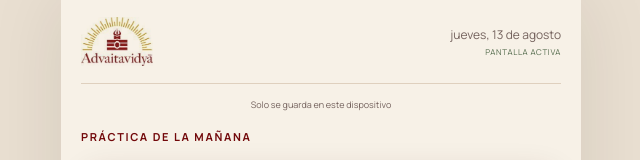
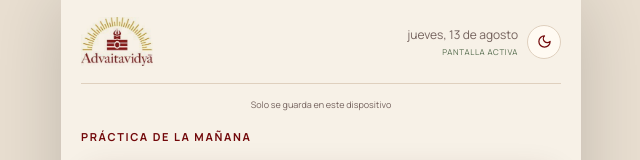
Before and after one commit to CharlesCrowley/svadhyaya, a React (Vite) app: page / in a window 1280 px wide. Shown: the top 160 px of the page, without its empty margins (319-959 px from the left). Built offline with nearby package versions, Linux system fonts and the light colour scheme.

Commit message:
feat: add persistent dark mode

```diff
--- a/src/App.tsx
+++ b/src/App.tsx
@@ -16,10 +16,12 @@ import {
   Circle,
   History,
   ListMusic,
+  Moon,
   MoreHorizontal,
   Pause,
   Play,
   Sparkles,
+  Sun,
   TimerReset
 } from "lucide-react";
 import { chantTracks } from "./data/tracks";
@@ -41,6 +43,7 @@ import {
   type TimerState
 } from "./lib/storage";
 import { contributionCalendar, displayDate, formatClock, madridDate, recentDates } from "./lib/time";
+import { applyTheme, readTheme, type Theme } from "./lib/theme";
 import {
   CONSENT_VERSION,
   acceptPrivacyConsent,
@@ -80,12 +83,19 @@ export function App() {
   const [notice, setNotice] = useState("");
   const [playbackProblem, setPlaybackProblem] = useState(false);
   const [screenAwake, setScreenAwake] = useState(false);
+  const [theme, setTheme] = useState<Theme>(readTheme);
   const completionHandled = useRef(false);
   const wakeLockRef = useRef<WakeLockSentinel | null>(null);
 
   const activeTrack = chantTracks[trackIndex];
   const today = madridDate();
   const todayRecord = practiceDays.find((day) => day.date === today);
+
+  const toggleTheme = () => {
+    const nextTheme = theme === "light" ? "dark" : "light";
+    applyTheme(nextTheme);
+    setTheme(nextTheme);
+  };
 
   useEffect(() => {
     if (!telegramInitData) return;
@@ -433,9 +443,19 @@ export function App() {
     <div className="app-shell">
       <header className="app-header">
         <img className="brand-logo" src={advaitaVidyaLogo} alt="Advaita Vidya" />
-        <div className="header-status">
-          <p className="header-date">{displayDate()}</p>
-          {screenAwake && <small>{copy.screenAwake}</small>}
+        <div className="header-actions">
+          <div className="header-status">
+            <p className="header-date">{displayDate()}</p>
+            {screenAwake && <small>{copy.screenAwake}</small>}
+          </div>
+          <button
+            className="theme-toggle"
+            type="button"
+            aria-label={theme === "light" ? copy.useDarkMode : copy.useLightMode}
+            onClick={toggleTheme}
+          >
+            {theme === "light" ? <Moon /> : <Sun />}
+          </button>
         </div>
       </header>
 
--- a/src/data/copy.ts
+++ b/src/data/copy.ts
@@ -37,6 +37,8 @@ export const copy = {
   play: "Reproducir",
   retryPlayback: "La conexión se interrumpió · Reanudar",
   screenAwake: "Pantalla activa",
+  useDarkMode: "Usar modo oscuro",
+  useLightMode: "Usar modo claro",
   completeBoth: "Completa ambas para registrar el día",
   svadhyaya: "Svadhyaya",
   studyAndRecitation: "Estudio y recitación",
--- /dev/null
+++ b/src/lib/theme.ts
@@ -0,0 +1,32 @@
+export type Theme = "light" | "dark";
+
+const THEME_KEY = "svadhyaya.theme.v1";
+
+export function readTheme(): Theme {
+  try {
+    const stored = localStorage.getItem(THEME_KEY);
+    if (stored === "light" || stored === "dark") return stored;
+  } catch {
+    // Storage can be unavailable in restricted webviews; use the system preference.
+  }
+  return window.matchMedia("(prefers-color-scheme: dark)").matches ? "dark" : "light";
+}
+
+export function applyTheme(theme: Theme): void {
+  document.documentElement.dataset.theme = theme;
+  document.querySelector('meta[name="theme-color"]')?.setAttribute(
+    "content",
+    theme === "dark" ? "#171110" : "#f7f1e7"
+  );
+  try {
+    localStorage.setItem(THEME_KEY, theme);
+  } catch {
+    // The visual theme still applies for the current session.
+  }
+}
+
+export function initialiseTheme(): Theme {
+  const theme = readTheme();
+  applyTheme(theme);
+  return theme;
+}
--- a/src/main.tsx
+++ b/src/main.tsx
@@ -2,6 +2,9 @@ import { StrictMode } from "react";
 import { createRoot } from "react-dom/client";
 import { App } from "./App";
 import "./styles.css";
+import { initialiseTheme } from "./lib/theme";
+
+initialiseTheme();
 
 createRoot(document.getElementById("root")!).render(
   <StrictMode>
--- a/src/styles.css
+++ b/src/styles.css
@@ -2,8 +2,8 @@
 
 :root {
   font-family: "Manrope", system-ui, sans-serif;
-  color: #281a18;
-  background: #f7f1e7;
+  color: var(--ink);
+  background: var(--canvas);
   font-synthesis: none;
   --canvas: #f7f1e7;
   --surface: #fffaf2;
@@ -11,17 +11,43 @@
   --ink: #281a18;
   --muted: #74625d;
   --maroon: #72080a;
+  --accent: #72080a;
   --maroon-pressed: #570507;
   --saffron: #ed8b02;
+  --on-saffron: #281a18;
   --saffron-soft: #f7d49f;
   --earth: #94553d;
   --divider: #dfd0be;
   --success: #536b4c;
+  --nav-background: rgba(247,241,231,.94);
+  --desktop-background: #e9dfd1;
+  --heatmap-mid: #c79f5c;
+  color-scheme: light;
+}
+
+:root[data-theme="dark"] {
+  --canvas: #171110;
+  --surface: #211917;
+  --surface-strong: #302522;
+  --ink: #f3e9dd;
+  --muted: #b7a49b;
+  --maroon: #781719;
+  --accent: #dc7468;
+  --maroon-pressed: #601012;
+  --saffron: #f1a128;
+  --saffron-soft: #49351f;
+  --earth: #d18b6d;
+  --divider: #453430;
+  --success: #8ba681;
+  --nav-background: rgba(23,17,16,.94);
+  --desktop-background: #100c0b;
+  --heatmap-mid: #9b7440;
+  color-scheme: dark;
 }
 
 * { box-sizing: border-box; }
 html { background: var(--canvas); }
-body { margin: 0; min-width: 320px; min-height: 100vh; background: var(--canvas); }
+body { margin: 0; min-width: 320px; min-height: 100vh; background: var(--canvas); color: var(--ink); }
 button, input { font: inherit; }
 button { -webkit-tap-highlight-color: transparent; }
 
@@ -31,14 +57,19 @@ button { -webkit-tap-highlight-color: transparent; }
 .header-date { color: var(--muted); font-size: 12px; text-align: right; }
 .header-status { display: grid; justify-items: end; gap: 3px; }
 .header-status small { color: var(--success); font-size: 8px; text-transform: uppercase; letter-spacing: .08em; }
-.eyebrow { margin: 0 0 5px; color: var(--maroon); font-size: 11px; font-weight: 700; letter-spacing: .15em; text-transform: uppercase; }
+.header-actions { display: flex; align-items: center; gap: 9px; }
+.theme-toggle { width: 34px; height: 34px; padding: 0; border: 1px solid var(--divider); border-radius: 50%; background: var(--surface); color: var(--accent); display: grid; place-items: center; }
+.theme-toggle svg { width: 15px; height: 15px; }
+.theme-toggle:active { transform: scale(.92); }
+.eyebrow { margin: 0 0 5px; color: var(--accent); font-size: 11px; font-weight: 700; letter-spacing: .15em; text-transform: uppercase; }
 .brand-logo { display: block; width: 72px; height: 50px; object-fit: contain; mix-blend-mode: multiply; }
+:root[data-theme="dark"] .brand-logo { mix-blend-mode: screen; filter: invert(1) hue-rotate(180deg) saturate(.8); opacity: .9; }
 
 main { padding-top: 28px; }
 .sync-notice { display: block; width: 100%; margin: -14px 0 18px; padding: 0; border: 0; background: transparent; color: var(--muted); font-size: 9px; text-align: center; }
 .sync-notice.is-ready { color: var(--success); }
-.sync-notice.is-error { color: var(--maroon); }
-.sync-notice.consent-link { color: var(--maroon); text-decoration: underline; text-underline-offset: 3px; }
+.sync-notice.is-error { color: var(--accent); }
+.sync-notice.consent-link { color: var(--accent); text-decoration: underline; text-underline-offset: 3px; }
 .consent-card { margin: 0 0 28px; padding: 22px; border: 1px solid var(--divider); border-radius: 20px; background: var(--surface); box-shadow: 0 8px 28px rgba(65,27,20,.08); }
 .consent-card h2 { margin-bottom: 12px; }
 .consent-card p:not(.eyebrow) { color: var(--muted); font-size: 12px; line-height: 1.55; }
@@ -63,19 +94,19 @@ h2 { font-size: 25px; line-height: 1.12; }
 .player-retry { display: block; margin: 12px auto -4px; padding: 7px 11px; border: 1px solid rgba(255,255,255,.24); border-radius: 12px; background: transparent; color: #fffaf2; font-size: 10px; }
 .player-controls { display: flex; justify-content: center; align-items: center; gap: 22px; margin-top: 20px; }
 .player-controls button { width: 42px; height: 42px; border: 0; border-radius: 50%; background: transparent; color: #f4d9d5; display: grid; place-items: center; }
-.player-controls .play-button { width: 62px; height: 62px; background: var(--saffron); color: var(--ink); transition: transform 120ms ease, background 120ms ease; }
+.player-controls .play-button { width: 62px; height: 62px; background: var(--saffron); color: var(--on-saffron); transition: transform 120ms ease, background 120ms ease; }
 .player-controls .play-button:active { transform: scale(.94); background: #ffa91f; }
 .play-button svg { margin-left: 2px; }
 .player-options { position: relative; margin: -7px -7px -7px 0; }
 .options-toggle { height: 30px; padding: 0; border: 0; border-radius: 15px; background: transparent; color: #eecac5; display: flex; align-items: center; justify-content: flex-end; gap: 2px; }
 .options-toggle svg { width: 20px; height: 20px; }
 .rate-indicator { color: #d9aaa5; font-size: 8px; font-weight: 600; letter-spacing: 0; text-transform: none; opacity: .72; }
-.options-menu { position: absolute; right: 0; top: 34px; z-index: 4; width: 108px; padding: 5px; border: 1px solid rgba(255,255,255,.12); border-radius: 12px; background: #fffaf2; box-shadow: 0 10px 28px rgba(40,26,24,.28); }
+.options-menu { position: absolute; right: 0; top: 34px; z-index: 4; width: 108px; padding: 5px; border: 1px solid var(--divider); border-radius: 12px; background: var(--surface); box-shadow: 0 10px 28px rgba(0,0,0,.28); }
 .options-menu button { width: 100%; height: 34px; padding: 0 9px; border: 0; border-radius: 8px; background: transparent; color: var(--ink); display: flex; align-items: center; justify-content: space-between; font-size: 11px; }
-.options-menu button.active { color: var(--maroon); background: var(--saffron-soft); font-weight: 700; }
+.options-menu button.active { color: var(--accent); background: var(--saffron-soft); font-weight: 700; }
 
 .complete-practice { width: 100%; min-height: 54px; border: 0; border-bottom: 1px solid var(--divider); background: transparent; color: var(--ink); display: grid; grid-template-columns: 28px 1fr auto; align-items: center; text-align: left; padding: 0 4px; font-size: 13px; font-weight: 700; }
-.complete-practice svg { color: var(--maroon); }
+.complete-practice svg { color: var(--accent); }
 .complete-practice span { color: var(--muted); font-size: 11px; font-weight: 500; }
 
 .practice-checks { margin-top: 34px; }
@@ -89,7 +120,7 @@ h2 { font-size: 25px; line-height: 1.12; }
 .check-row small { color: var(--muted); font-size: 11px; }
 .check-circle { width: 27px; height: 27px; display: grid; place-items: center; color: var(--muted); border-radius: 50%; }
 .check-circle.complete { background: var(--success); color: white; }
-.check-status { color: var(--maroon); font-size: 10px; font-weight: 700; text-transform: uppercase; letter-spacing: .06em; }
+.check-status { color: var(--accent); font-size: 10px; font-weight: 700; text-transform: uppercase; letter-spacing: .06em; }
 
 .track-list { border-top: 1px solid var(--divider); }
 .track-row { width: 100%; min-height: 78px; border: 0; border-bottom: 1px solid var(--divider); background: transparent; color: var(--ink); display: grid; grid-template-columns: 34px 1fr auto; align-items: center; text-align: left; padding: 0; }
@@ -97,7 +128,7 @@ h2 { font-size: 25px; line-height: 1.12; }
 .track-copy { display: grid; gap: 5px; padding-right: 10px; }
 .track-copy strong { font-family: "Newsreader", Georgia, serif; font-size: 18px; font-weight: 500; }
 .track-copy small, .track-duration { color: var(--muted); font-size: 10px; }
-.track-row.is-active .track-number, .track-row.is-active .track-copy strong { color: var(--maroon); }
+.track-row.is-active .track-number, .track-row.is-active .track-copy strong { color: var(--accent); }
 .track-row.is-active { background: linear-gradient(90deg, rgba(237,139,2,.10), transparent 75%); }
 
 .timer-section { margin-top: 44px; padding: 24px 0 12px; border-top: 1px solid var(--divider); }
@@ -112,7 +143,7 @@ h2 { font-size: 25px; line-height: 1.12; }
 .timer-ring { --progress: 1; width: 210px; height: 210px; border-radius: 50%; display: grid; place-content: center; text-align: center; background: radial-gradient(circle, var(--canvas) 66%, transparent 67%), conic-gradient(var(--saffron) calc(var(--progress) * 1turn), var(--surface-strong) 0); }
 .timer-ring span { font-family: "Newsreader", Georgia, serif; font-size: 48px; }
 .timer-ring small { color: var(--muted); text-transform: uppercase; letter-spacing: .14em; font-size: 9px; }
-.text-button { margin-top: 24px; border: 0; background: transparent; color: var(--maroon); font-size: 12px; text-decoration: underline; text-underline-offset: 4px; }
+.text-button { margin-top: 24px; border: 0; background: transparent; color: var(--accent); font-size: 12px; text-decoration: underline; text-underline-offset: 4px; }
 
 .history-summary { display: grid; grid-template-columns: 1fr 1fr; gap: 22px; margin: 12px 0 38px; }
 .history-summary.compact-summary { margin: -8px 0 34px; }
@@ -127,14 +158,14 @@ h2 { font-size: 25px; line-height: 1.12; }
 .heatmap-grid { display: grid; grid-template-rows: repeat(7, 1fr); grid-auto-flow: column; grid-auto-columns: 1fr; gap: 3px; }
 .heatmap-cell { display: block; aspect-ratio: 1; border-radius: 3px; background: var(--surface-strong); }
 .heatmap-cell.is-future { background: transparent; }
-.heatmap-cell.level-1 { background: #c79f5c; }
+.heatmap-cell.level-1 { background: var(--heatmap-mid); }
 .heatmap-cell.level-2 { background: var(--maroon); }
 .heatmap-legend { display: flex; justify-content: flex-end; align-items: center; gap: 4px; margin-top: 9px; }
 .heatmap-legend .heatmap-cell { width: 10px; height: 10px; }
 .week-list { border-top: 1px solid var(--divider); }
 .data-controls { display: grid; gap: 8px; margin-top: 40px; padding-top: 22px; border-top: 1px solid var(--divider); }
 .data-controls button { min-height: 42px; border: 1px solid var(--divider); border-radius: 12px; background: var(--surface); color: var(--ink); font-size: 11px; }
-.data-controls button.danger { color: var(--maroon); background: transparent; }
+.data-controls button.danger { color: var(--accent); background: transparent; }
 .day-row { min-height: 70px; border-bottom: 1px solid var(--divider); display: grid; grid-template-columns: 1fr 76px 76px; align-items: center; }
 .day-row > div { display: grid; gap: 3px; }
 .day-row > div span { color: var(--muted); font-size: 10px; text-transform: uppercase; }
@@ -143,11 +174,13 @@ h2 { font-size: 25px; line-height: 1.12; }
 .habit-dot.complete { background: var(--success); border-color: var(--success); }
 .habit-dot small { position: absolute; top: 34px; color: var(--muted); font-size: 7px; }
 
-.bottom-nav { position: fixed; z-index: 20; bottom: 0; left: 50%; transform: translateX(-50%); width: min(520px, 100%); height: calc(72px + env(safe-area-inset-bottom)); padding: 8px 28px env(safe-area-inset-bottom); display: grid; grid-template-columns: repeat(3, 1fr); background: rgba(247,241,231,.94); backdrop-filter: blur(18px); border-top: 1px solid var(--divider); }
+.bottom-nav { position: fixed; z-index: 20; bottom: 0; left: 50%; transform: translateX(-50%); width: min(520px, 100%); height: calc(72px + env(safe-area-inset-bottom)); padding: 8px 28px env(safe-area-inset-bottom); display: grid; grid-template-columns: repeat(3, 1fr); background: var(--nav-background); backdrop-filter: blur(18px); border-top: 1px solid var(--divider); }
 .bottom-nav button { border: 0; background: transparent; color: var(--muted); display: grid; place-items: center; align-content: center; gap: 4px; font-size: 9px; }
 .bottom-nav svg { width: 20px; height: 20px; stroke-width: 1.7; }
-.bottom-nav button.active { color: var(--maroon); }
+.bottom-nav button.active { color: var(--accent); }
+
+body, .app-shell, .bottom-nav, .theme-toggle, .options-menu { transition: background-color 180ms ease, color 180ms ease, border-color 180ms ease; }
 
 @keyframes enter { from { opacity: 0; transform: translateY(7px); } to { opacity: 1; transform: translateY(0); } }
 @media (prefers-reduced-motion: reduce) { *, *::before, *::after { animation-duration: .01ms !important; transition-duration: .01ms !important; } }
-@media (min-width: 700px) { body { background: #e9dfd1; } .app-shell { background: var(--canvas); box-shadow: 0 0 70px rgba(40,26,24,.10); } }
+@media (min-width: 700px) { body { background: var(--desktop-background); } .app-shell { background: var(--canvas); box-shadow: 0 0 70px rgba(0,0,0,.18); } }
```
